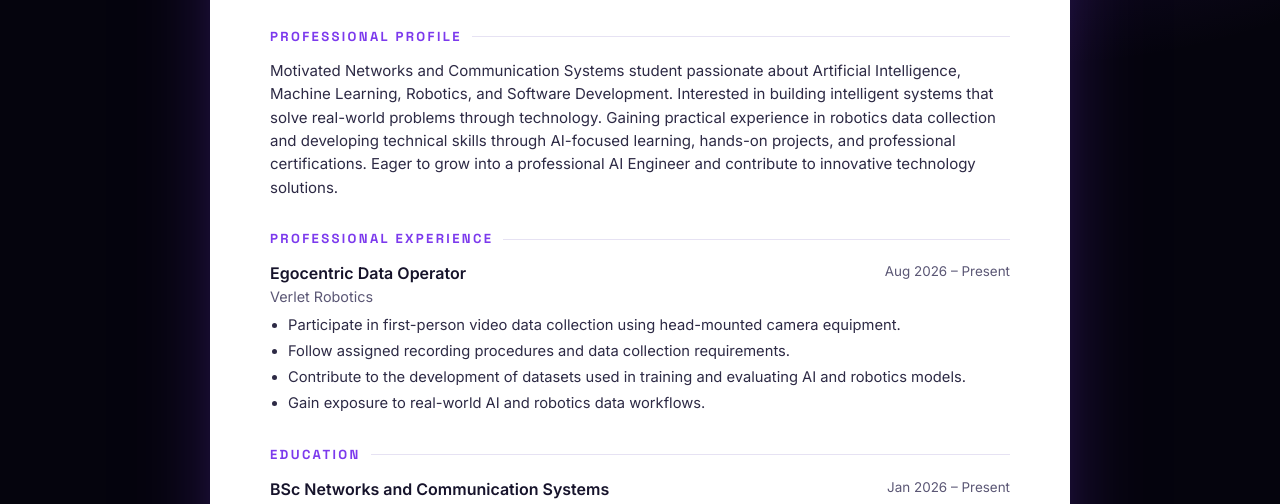
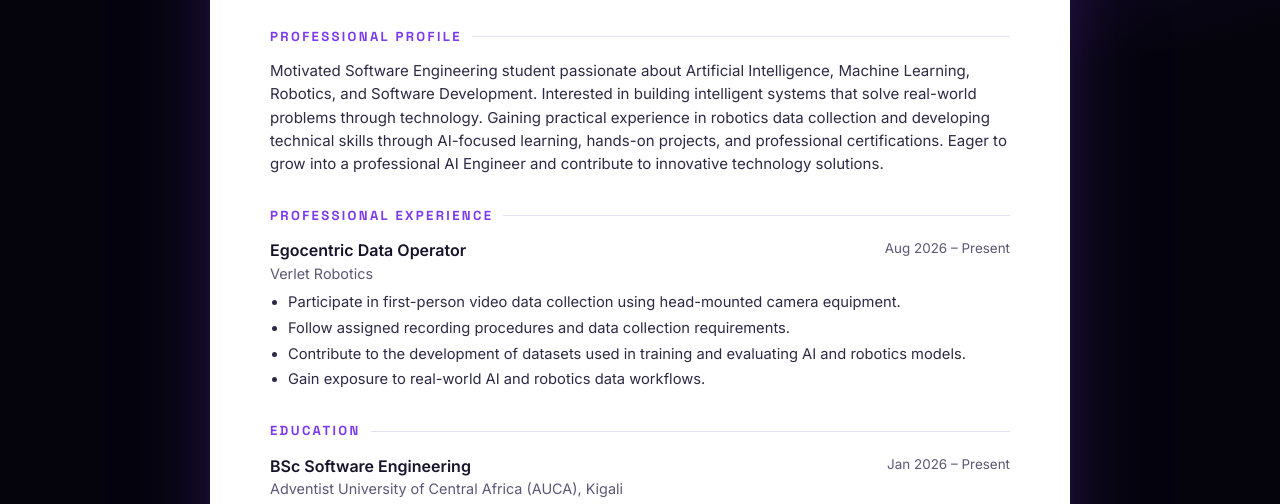
Before and after one commit to hprince01/hprince01.github.io, a plain HTML site: page resume.html in a window 1280 px wide. Shown: the part 294-798 px from the top of the page. Drawn offline with Linux system fonts and the light colour scheme.

Commit message:
Update degree from Networks to Software Engineering

```diff
--- a/resume.html
+++ b/resume.html
@@ -73,7 +73,7 @@ ul.bullets{margin:6px 0 0 18px;font-size:.92rem;color:#2d2a45;display:grid;gap:3
   </header>
 
   <h2>Professional Profile</h2>
-  <p>Motivated Networks and Communication Systems student passionate about Artificial Intelligence, Machine Learning, Robotics, and Software Development. Interested in building intelligent systems that solve real-world problems through technology. Gaining practical experience in robotics data collection and developing technical skills through AI-focused learning, hands-on projects, and professional certifications. Eager to grow into a professional AI Engineer and contribute to innovative technology solutions.</p>
+  <p>Motivated Software Engineering student passionate about Artificial Intelligence, Machine Learning, Robotics, and Software Development. Interested in building intelligent systems that solve real-world problems through technology. Gaining practical experience in robotics data collection and developing technical skills through AI-focused learning, hands-on projects, and professional certifications. Eager to grow into a professional AI Engineer and contribute to innovative technology solutions.</p>
 
   <h2>Professional Experience</h2>
   <div class="item">
@@ -88,7 +88,7 @@ ul.bullets{margin:6px 0 0 18px;font-size:.92rem;color:#2d2a45;display:grid;gap:3
 
   <h2>Education</h2>
   <div class="item">
-    <div class="item-head"><div><h3>BSc Networks and Communication Systems</h3><div class="org">Adventist University of Central Africa (AUCA), Kigali</div></div><div class="date">Jan 2026 – Present</div></div>
+    <div class="item-head"><div><h3>BSc Software Engineering</h3><div class="org">Adventist University of Central Africa (AUCA), Kigali</div></div><div class="date">Jan 2026 – Present</div></div>
     <ul class="bullets">
       <li>Current GPA: 3.88 / 4.00 · Expected graduation: 2029</li>
       <li>Relevant courses: Computer Hardware Maintenance, Relational Database Management Systems, C++ Programming</li>
```
